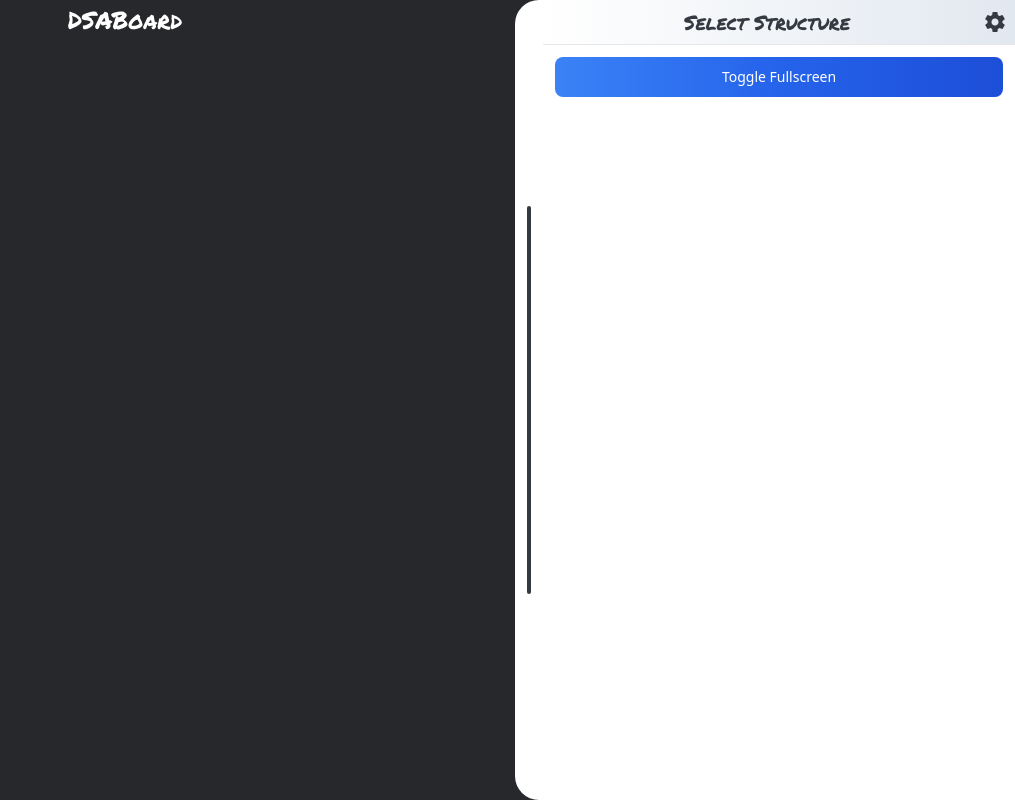
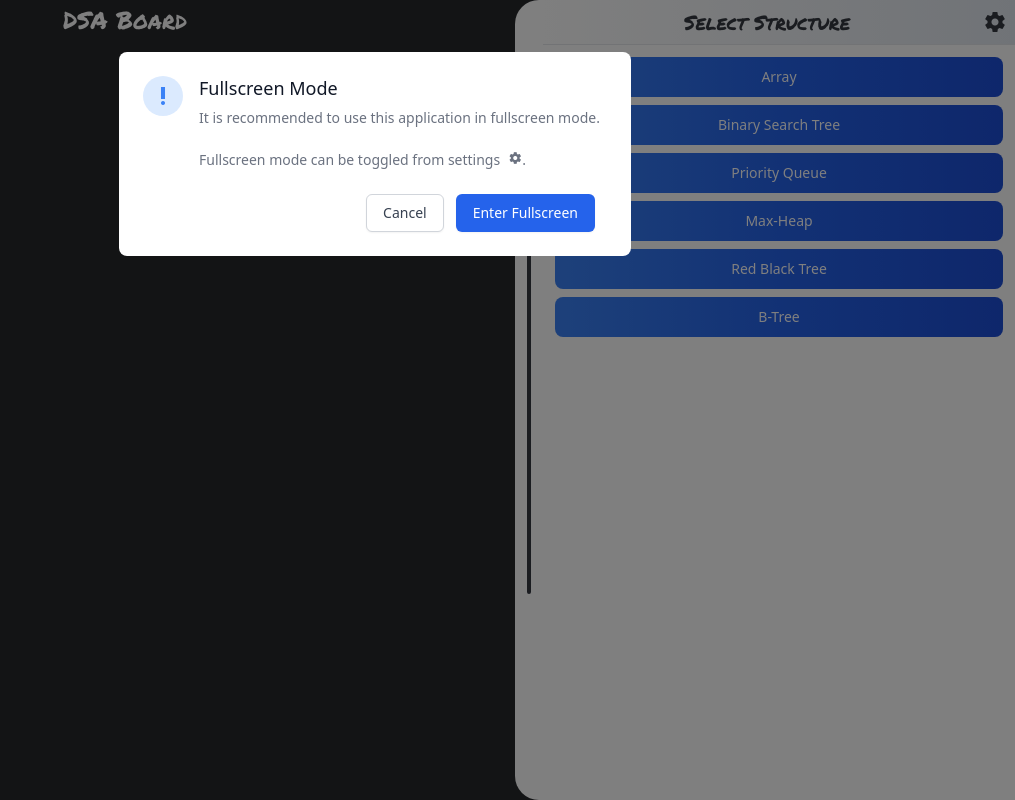
Before and after one commit to ShubhamPradhan1709/DSAboard, a React app in the folder app/: page / in a window 1280 px wide. Shown: the whole page, without its empty margins (265-1280 px from the left). Built offline with nearby package versions, Linux system fonts and the light colour scheme.

Commit message:
Home Modal created

```diff
--- a/app/package.json
+++ b/app/package.json
@@ -26,7 +26,7 @@
     "webpack-dev-server": "^4.6.0"
   },
   "dependencies": {
-    "@headlessui/react": "^1.4.2",
+    "@headlessui/react": "^1.5.0",
     "react": "^17.0.2",
     "react-dom": "^17.0.2",
     "react-router-dom": "^6.2.1"
--- a/app/src/App/Panel/Home.tsx
+++ /dev/null
@@ -1,15 +0,0 @@
-import React, { FC } from "react";
-import Panel from ".";
-import Button from "../../components/Button";
-
-const Home: FC = () => {
-  return (
-    <Panel title="Select Structure">
-
-    <Button>Insertion Sort</Button>
-
-    </Panel>
-  );
-};
-
-export default Home;
--- /dev/null
+++ b/app/src/App/Panel/Route/Home.tsx
@@ -0,0 +1,18 @@
+import React, { FC } from "react";
+import Panel from "..";
+import Button from "../../../components/Button";
+
+const Home: FC = () => {
+  return (
+    <Panel title="Select Structure">
+      <Button>Array</Button>
+      <Button>Binary Search Tree</Button>
+      <Button>Priority Queue</Button>
+      <Button>Max-Heap</Button>
+      <Button>Red Black Tree</Button>
+      <Button>B-Tree</Button>
+    </Panel>
+  );
+};
+
+export default Home;
--- a/app/src/App/Panel/index.tsx
+++ b/app/src/App/Panel/index.tsx
@@ -1,6 +1,4 @@
 import React, { FC, useState } from "react";
-import Button from "../../components/Button";
-import useFullScreen from "../../hooks/useFullScreen";
 import useSlider from "../../hooks/useSlider";
 import { isScreenMd, isScreenSm } from "../../utils/screenSize";
 
@@ -49,22 +47,11 @@ const Panel: FC<IProps> = ({ title, children }) => {
 
         <hr />
 
-        <div className="p-3">
-          {showSettings ? <Settings /> : <>{children}</>}
-        </div>
+        <div className="p-3">{children}</div>
+
       </div>
     </div>
   );
 };
 
-const Settings: FC = () => {
-  const [_, toggleFullscreen] = useFullScreen();
-
-  return (
-    <div>
-      <Button onClick={toggleFullscreen}>Toggle Fullscreen</Button>
-    </div>
-  );
-};
-
 export default Panel;
--- a/app/src/App/index.tsx
+++ b/app/src/App/index.tsx
@@ -1,14 +1,14 @@
 import React, { FC } from "react";
+import HomeModal from "../components/Modal/HomeModal";
 import Canvas from "./Canvas";
-import Panel from "./Panel";
-import Home from "./Panel/Home";
+import Home from "./Panel/Route/Home";
 
 const App: FC = () => {
   return (
     <div className="h-screen w-screen bg-dark-primary flex min-h-full flex-col md:flex-row">
       <div className="flex-auto flex flex-col overflow-auto p-1 ">
         <header>
-          <h1 className="text-white text-center text-2xl">DSABoard</h1>
+          <h1 className="text-white text-center text-2xl">DSA Board</h1>
         </header>
 
         <main className="flex-auto overflow-auto">
@@ -17,6 +17,8 @@ const App: FC = () => {
       </div>
 
       <Home />
+
+      <HomeModal />
     </div>
   );
 };
--- /dev/null
+++ b/app/src/components/Modal/HomeModal.tsx
@@ -0,0 +1,56 @@
+import React, { FC, useState } from "react";
+import Modal  from ".";
+import useFullScreen from "../../hooks/useFullScreen";
+
+const HomeModal: FC = () => {
+  const [showModal, setShowModal] = useState(true);
+  const [_, toggleFullScreen] = useFullScreen();
+
+  return (
+    <Modal isOpen={showModal} setIsOpen={setShowModal}>
+      <div className="flex p-3">
+        <div className="mx-auto flex-shrink-0 flex items-center justify-center h-12 w-12 rounded-full bg-blue-100 sm:mx-0 sm:h-10 sm:w-10">
+          <span className="material-icons text-blue-500">priority_high</span>
+        </div>
+        <div className="mt-3 text-center sm:mt-0 sm:ml-4 sm:text-left">
+          <h3
+            className="text-lg leading-6 font-medium text-gray-900"
+            id="modal-title"
+          >
+            Fullscreen Mode
+          </h3>
+          <div className="mt-2">
+            <p className="text-sm text-gray-500">
+              It is recommended to use this application in fullscreen mode.
+              <br />
+              <br />
+              Fullscreen mode can be toggled from settings
+              <span className="material-icons text-sm pl-2">settings</span>.
+            </p>
+          </div>
+        </div>
+      </div>
+      <div className="px-4 py-3 sm:px-6 sm:flex sm:flex-row-reverse">
+        <button
+          type="button"
+          className="w-full inline-flex justify-center rounded-md border border-transparent shadow-sm px-4 py-2 bg-blue-600 text-base font-medium text-white hover:bg-blue-700 focus:outline-none focus:ring-2 focus:ring-offset-2 focus:ring-blue-500 sm:ml-3 sm:w-auto sm:text-sm"
+          onClick={() => {
+            toggleFullScreen();
+            setShowModal(false);
+          }}
+        >
+          Enter Fullscreen
+        </button>
+        <button
+          type="button"
+          className="mt-3 w-full inline-flex justify-center rounded-md border border-gray-300 shadow-sm px-4 py-2 bg-white text-base font-medium text-gray-700 hover:bg-gray-50 focus:outline-none focus:ring-2 focus:ring-offset-2 focus:ring-indigo-500 sm:mt-0 sm:ml-3 sm:w-auto sm:text-sm"
+          onClick={() => setShowModal(false)}
+        >
+          Cancel
+        </button>
+      </div>
+    </Modal>
+  );
+};
+
+export default HomeModal;
--- /dev/null
+++ b/app/src/components/Modal/index.tsx
@@ -0,0 +1,43 @@
+import { Transition } from "@headlessui/react";
+import React, { FC, Fragment } from "react";
+
+export interface IModalProps {
+  isOpen: boolean;
+  setIsOpen: React.Dispatch<React.SetStateAction<boolean>>;
+}
+
+const Modal: FC<IModalProps> = ({ isOpen, setIsOpen, children }) => {
+  return (
+    <Transition show={isOpen}>
+      <Transition.Child
+        enter="transition-opacity ease-linear duration-200"
+        enterFrom="opacity-0"
+        enterTo="opacity-100"
+        leave="transition-opacity ease-linear duration-200"
+        leaveFrom="opacity-100"
+        leaveTo="opacity-0"
+      >
+        <div
+          className="absolute h-screen w-screen bg-black/50 top-0 left-0 p-3"
+          onClick={() => setIsOpen(false)}
+        >
+          <Transition.Child
+            as={Fragment}
+            enter="ease-out duration-200"
+            enterFrom="opacity-0 translate-y-4 sm:translate-y-0 sm:scale-95"
+            enterTo="opacity-100 translate-y-0 sm:scale-100"
+            leave="ease-in duration-200"
+            leaveFrom="opacity-100 translate-y-0 sm:scale-100"
+            leaveTo="opacity-0 translate-y-4 sm:translate-y-0 sm:scale-95"
+          >
+            <div className="relative bg-white m-auto max-w-lg w-full rounded-lg p-3 mt-10">
+              {children}
+            </div>
+          </Transition.Child>
+        </div>
+      </Transition.Child>
+    </Transition>
+  );
+};
+
+export default Modal;
```
Also changed, not shown: 1 other file (tests, documents, lock files or other folders).
